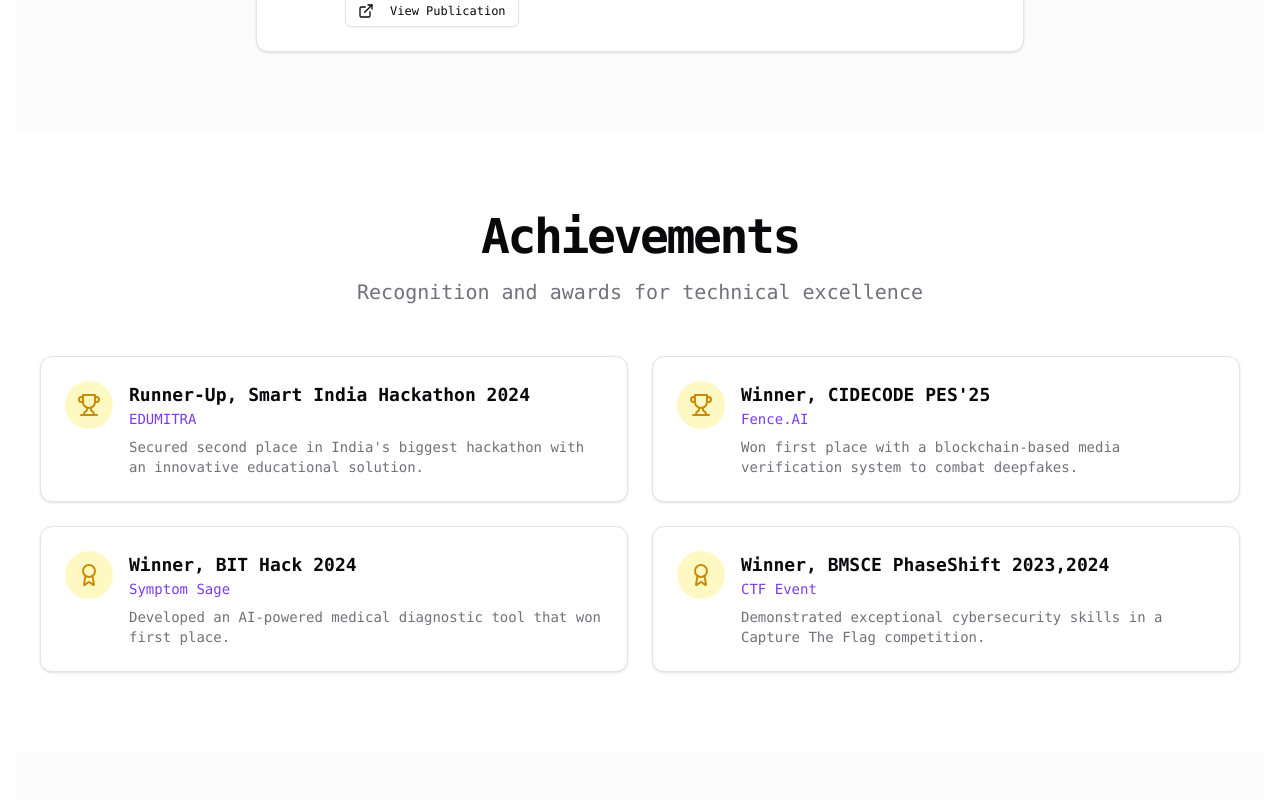
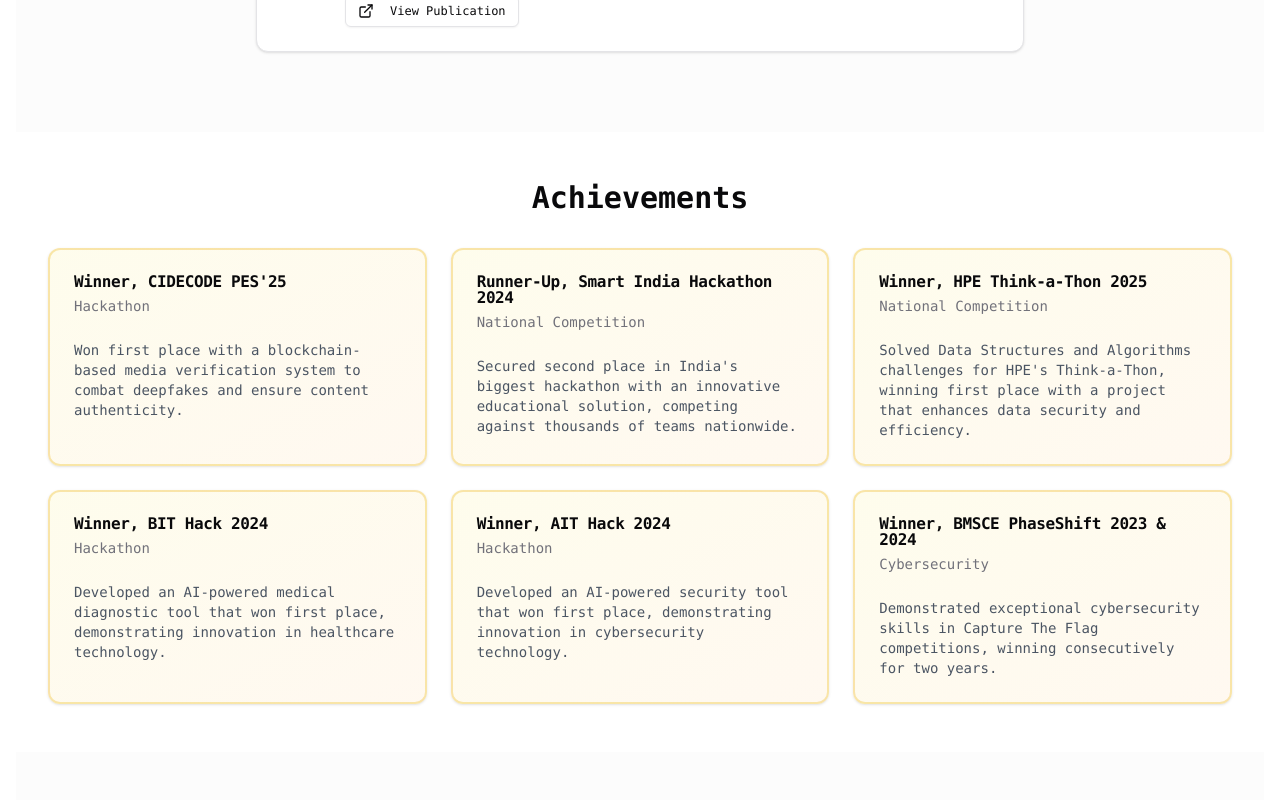
Before and after one commit to Pratz1337/portfolio, a Next.js app: page / in a window 1280 px wide. Shown: the part 4820-5620 px from the top of the page. Built offline with nearby package versions, Linux system fonts and the light colour scheme.

Commit message:
Update achievements.tsx

```diff
--- a/components/achievements.tsx
+++ b/components/achievements.tsx
@@ -1,97 +1,73 @@
-"use client"
+import { Card, CardContent, CardDescription, CardHeader, CardTitle } from "@/components/ui/card"
 
-import { Card, CardContent } from "@/components/ui/card"
-import { Trophy, Award } from "lucide-react"
-import { motion } from "framer-motion"
-
-export default function Achievements() {
 const achievements = [
+   {
+    title: "Winner, CIDECODE PES'25",
+    project: "Fence.AI",
+    description:
+      "Won first place with a blockchain-based media verification system to combat deepfakes and ensure content authenticity.",
+    category: "Hackathon",
+  },
   {
     title: "Runner-Up, Smart India Hackathon 2024",
     project: "EDUMITRA",
-      description: "Secured second place in India's biggest hackathon with an innovative educational solution.",
+    description:
+      "Secured second place in India's biggest hackathon with an innovative educational solution, competing against thousands of teams nationwide.",
+    category: "National Competition",
   },
   {
-      title: "Winner, CIDECODE PES'25",
-      project: "Fence.AI",
-      description: "Won first place with a blockchain-based media verification system to combat deepfakes.",
+    title: "Winner, HPE Think-a-Thon 2025",
+
+    description:
+      "Solved Data Structures and Algorithms challenges for HPE's Think-a-Thon, winning first place with a project that enhances data security and efficiency.",
+    category: "National Competition",
   },
   {
     title: "Winner, BIT Hack 2024",
     project: "Symptom Sage",
-      description: "Developed an AI-powered medical diagnostic tool that won first place.",
+    description:
+      "Developed an AI-powered medical diagnostic tool that won first place, demonstrating innovation in healthcare technology.",
+    category: "Hackathon",
+  },{
+    title: "Winner, AIT Hack 2024",
+    project: "Guard.AI",
+    description:
+      "Developed an AI-powered security tool that won first place, demonstrating innovation in cybersecurity technology.",
+    category: "Hackathon",
   },
   {
-      title: "Winner, BMSCE PhaseShift 2023,2024",
+    title: "Winner, BMSCE PhaseShift 2023 & 2024",
     project: "CTF Event",
-      description: "Demonstrated exceptional cybersecurity skills in a Capture The Flag competition.",
+    description:
+      "Demonstrated exceptional cybersecurity skills in Capture The Flag competitions, winning consecutively for two years.",
+    category: "Cybersecurity",
   },
 ]
 
-  const container = {
-    hidden: { opacity: 0 },
-    show: {
-      opacity: 1,
-      transition: {
-        staggerChildren: 0.1,
-      },
-    },
-  }
-
-  const item = {
-    hidden: { opacity: 0, y: 20 },
-    show: { opacity: 1, y: 0, transition: { duration: 0.5 } },
-  }
-
+const Achievements = () => {
   return (
-    <section id="achievements" className="py-20">
-      <div className="container px-4 md:px-6">
-        <motion.div
-          className="space-y-12"
-          initial={{ opacity: 0 }}
-          whileInView={{ opacity: 1 }}
-          viewport={{ once: true }}
-          transition={{ duration: 0.8 }}
+    <section id="achievements" className="py-12">
+      <div className="container mx-auto">
+        <h2 className="text-3xl font-semibold text-center mb-8">Achievements</h2>
+        <div className="grid grid-cols-1 md:grid-cols-2 lg:grid-cols-3 gap-6">
+          {achievements.map((achievement, index) => (
+            <Card
+              key={index}
+              className="h-full transition-all duration-500 hover:shadow-2xl hover:shadow-yellow-500/10 hover:-translate-y-2 border-2 border-yellow-500/30 bg-gradient-to-br from-yellow-50/80 to-orange-50/80 dark:from-yellow-950/20 dark:to-orange-950/20 backdrop-blur-sm"
             >
-          <div className="space-y-4 text-center">
-            <h2 className="text-3xl font-bold tracking-tighter sm:text-4xl md:text-5xl">Achievements</h2>
-            <p className="mx-auto max-w-[700px] text-muted-foreground md:text-xl/relaxed lg:text-base/relaxed xl:text-xl/relaxed">
-              Recognition and awards for technical excellence
-            </p>
-          </div>
-
-          <motion.div
-            className="grid grid-cols-1 md:grid-cols-2 gap-6 mt-12"
-            variants={container}
-            initial="hidden"
-            whileInView="show"
-            viewport={{ once: true }}
-          >
-            {achievements.map((achievement, index) => (
-              <motion.div key={index} variants={item}>
-                <Card className="h-full transition-all duration-300 hover:shadow-lg hover:-translate-y-1">
-                  <CardContent className="p-6">
-                    <div className="flex items-start gap-4">
-                      <div className="bg-yellow-100 dark:bg-yellow-900/30 p-3 rounded-full">
-                        {index < 2 ? (
-                          <Trophy className="h-6 w-6 text-yellow-600 dark:text-yellow-400" />
-                        ) : (
-                          <Award className="h-6 w-6 text-yellow-600 dark:text-yellow-400" />
-                        )}
-                      </div>
-                      <div>
-                        <h3 className="text-lg font-bold">{achievement.title}</h3>
-                        <p className="text-sm text-primary font-medium mb-2">{achievement.project}</p>
-                        <p className="text-sm text-muted-foreground">{achievement.description}</p>
-                      </div>
-                    </div>
+              <CardHeader>
+                <CardTitle>{achievement.title}</CardTitle>
+                <CardDescription>{achievement.category}</CardDescription>
+              </CardHeader>
+              <CardContent>
+                <p className="text-sm text-gray-600 dark:text-gray-400">{achievement.description}</p>
               </CardContent>
             </Card>
-              </motion.div>
           ))}
-          </motion.div>
-        </motion.div>
+        </div>
       </div>
     </section>
   )
 }
+
+export default Achievements
```
Lines whose indentation alone changed are shown as unchanged.
